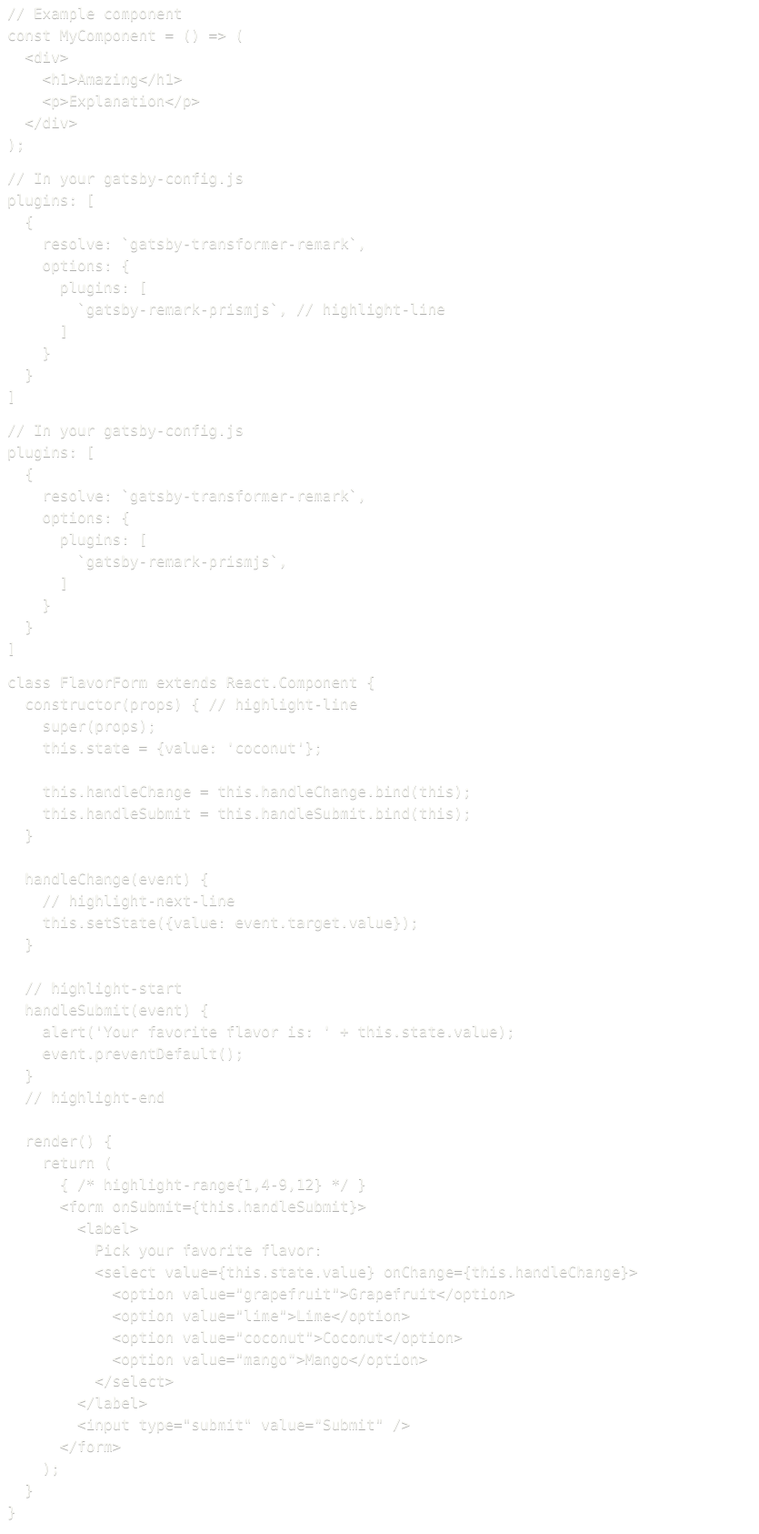
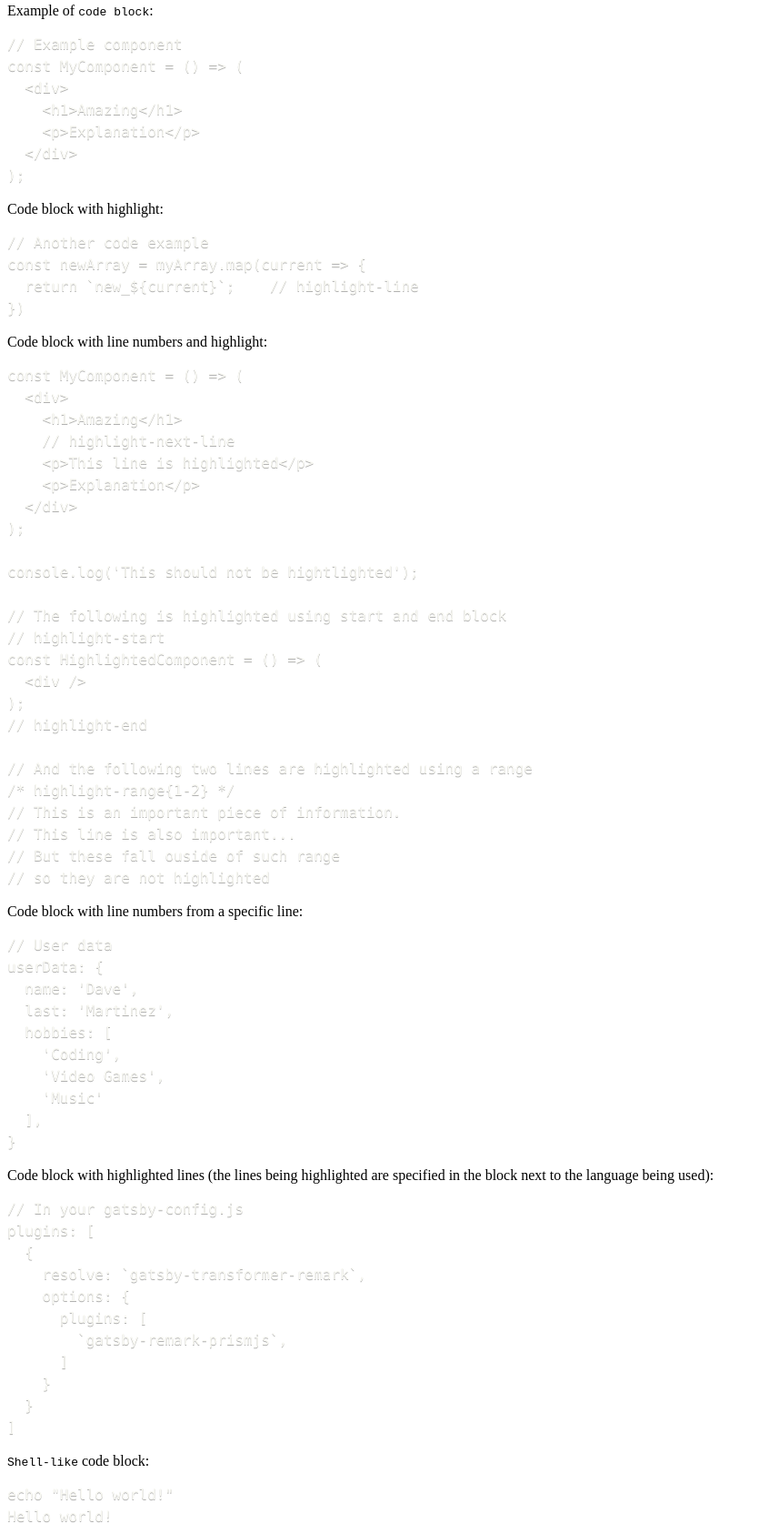
Before and after one commit to dkm-coder/site, a Gatsby site: page /first-post in a window 1280 px wide. Shown: the part 111-1797 px from the top of the page at 91% size, without its empty margins (0-835 px from the left). Built offline with nearby package versions, Linux system fonts and the light colour scheme; Gatsby itself is replaced by a stand-in of ours; some packages are replaced by stand-ins of ours; code samples lack their colours.

Commit message:
Tweak styles for syntax highlight

````diff
--- a/src/posts/2020-07-05-first-test-post/index.md
+++ b/src/posts/2020-07-05-first-test-post/index.md
@@ -7,6 +7,8 @@
 ---
 
 This is a placeholder for the first actual post after the initial introduction done yesterday.
+
+Example of `code block`:
 
 ```jsx
 // Example component
@@ -18,75 +20,61 @@
 );
 ```
 
+Code block with highlight:
+
 ```javascript
-// In your gatsby-config.js
-plugins: [
-  {
-    resolve: `gatsby-transformer-remark`,
-    options: {
-      plugins: [
-        `gatsby-remark-prismjs`, // highlight-line
-      ]
-    }
-  }
-]
+// Another code example
+const newArray = myArray.map(current => {
+  return `new_${current}`;    // highlight-line
+})
 ```
 
-```javascript{numberLines: 5}
-// In your gatsby-config.js
-plugins: [
-  {
-    resolve: `gatsby-transformer-remark`,
-    options: {
-      plugins: [
-        `gatsby-remark-prismjs`,
-      ]
-    }
-  }
-]
+Code block with line numbers and highlight:
+
+```jsx{numberLines: true}
+const MyComponent = () => (
+  <div>
+    <h1>Amazing</h1>
+    // highlight-next-line
+    <p>This line is highlighted</p>
+    <p>Explanation</p>
+  </div>
+);
+
+console.log('This should not be hightlighted');
+
+// The following is highlighted using start and end block
+// highlight-start
+const HighlightedComponent = () => (
+  <div />
+);
+// highlight-end
+
+// And the following two lines are highlighted using a range
+/* highlight-range{1-2} */
+// This is an important piece of information.
+// This line is also important...
+// But these fall ouside of such range
+// so they are not highlighted
+
 ```
 
-```jsx{numberLines: true}
-class FlavorForm extends React.Component {
-  constructor(props) { // highlight-line
-    super(props);
-    this.state = {value: 'coconut'};
+Code block with line numbers from a specific line:
 
-    this.handleChange = this.handleChange.bind(this);
-    this.handleSubmit = this.handleSubmit.bind(this);
-  }
-
-  handleChange(event) {
-    // highlight-next-line
-    this.setState({value: event.target.value});
-  }
-
-  // highlight-start
-  handleSubmit(event) {
-    alert('Your favorite flavor is: ' + this.state.value);
-    event.preventDefault();
-  }
-  // highlight-end
-
-  render() {
-    return (
-      { /* highlight-range{1,4-9,12} */ }
-      <form onSubmit={this.handleSubmit}>
-        <label>
-          Pick your favorite flavor:
-          <select value={this.state.value} onChange={this.handleChange}>
-            <option value="grapefruit">Grapefruit</option>
-            <option value="lime">Lime</option>
-            <option value="coconut">Coconut</option>
-            <option value="mango">Mango</option>
-          </select>
-        </label>
-        <input type="submit" value="Submit" />
-      </form>
-    );
-  }
+```javascript{numberLines: 45}
+// User data
+userData: {
+  name: 'Dave',
+  last: 'Martinez',
+  hobbies: [
+    'Coding',
+    'Video Games',
+    'Music'
+  ],
 }
 ```
+
+Code block with highlighted lines (the lines being highlighted are specified in the block next to the language being used):
 
 ```javascript{1,4-6}
 // In your gatsby-config.js
@@ -102,9 +90,11 @@
 ]
 ```
 
+`Shell-like` code block:
+
 ```shell{outputLines: 2}{promptUser: dave}{promptHost: dev.my-machine}
-echo "Hola que tal"
-Hola que tal
+echo "Hello world!"
+Hello world!
 ```
 
 This will also serve as a test page to include some additional things.
--- a/src/styles/global.css
+++ b/src/styles/global.css
@@ -1,47 +1,74 @@
-/* LINE HIGHLIGHTS */
+.language-text {
+  background-color: #f6f6f6 !important;
+  border: 1px solid #d9d9d9 !important;
+  color: #e44173 !important;
+  padding: 1px 5px !important;
+  margin: 0 2px;
+}
+
 .gatsby-highlight-code-line {
-    background-color: #32332c;
+  background-color: rgba(175, 175, 175, 0.068);
+  background: rgb(37,37,37);
+  background: linear-gradient(90deg, rgba(37,37,37,1) 0%, rgba(175,175,175,0.1) 0%, rgba(175,175,175,0.1) 17%, rgba(179,179,179,0) 100%);
   display: block;
   margin-right: 0em;
   margin-left: -1em;
   padding-right: 1em;
   padding-left: 0.75em;
-    border-left: 0.25em solid #686868;
-    overflow: hidden;
+  border-left: 0.25em solid rgba(175, 175, 175, 0.3);
 }
 
-
-
-/* LINE NUMBERING */
-
-/* Adjust the position of the line numbers */
-.gatsby-highlight pre[class*="language-"].line-numbers {
-    padding-left: 2.8em;
+pre.line-numbers {
+	position: relative;
+	padding-left: 3.8em;
+	counter-reset: linenumber;
 }
 
+pre.line-numbers > code {
+	position: relative;
+}
 
-  /**
-   * If you only want to use line numbering
-   */
+.line-numbers .line-numbers-rows {
+	position: absolute;
+	pointer-events: none;
+	top: 0;
+	font-size: 100%;
+	left: -3.8em;
+	width: 3em;
+	letter-spacing: -1px;
+	border-right: 1px solid #999;
+
+	-webkit-user-select: none;
+	-moz-user-select: none;
+	-ms-user-select: none;
+	user-select: none;
+}
+
+.line-numbers-rows > span {
+	pointer-events: none;
+	display: block;
+  counter-increment: linenumber;
+}
+
+.line-numbers-rows > span:before {
+	content: counter(linenumber);
+	color: #999;
+	display: block;
+	padding-right: 0.8em;
+  text-align: right;
+  padding-left: 4px;
+}
 
 .gatsby-highlight {
   border-radius: 0.3em;
-    margin: 0.5em 0;
-    padding: 0 16px;
   overflow: auto;
 }
 
 .gatsby-highlight pre[class*="language-"].line-numbers {
   padding: 0;
   padding-left: 2.8em;
-    overflow: initial;
 }
 
-  .line-numbers-rows {
-      left: 7px !important;
-  }
-
-/* Command line */
 .command-line-prompt > span:before {
   color: #999;
   content: " ";
@@ -49,12 +76,10 @@
   padding-right: 0.8em;
 }
 
-  /* Prompt for all users */
 .command-line-prompt > span[data-user]:before {
   content: "[" attr(data-user) "@" attr(data-host) "] $";
 }
 
-  /* Prompt for root */
 .command-line-prompt > span[data-user="root"]:before {
   content: "[" attr(data-user) "@" attr(data-host) "] #";
 }
````
Lines whose indentation alone changed are shown as unchanged.
